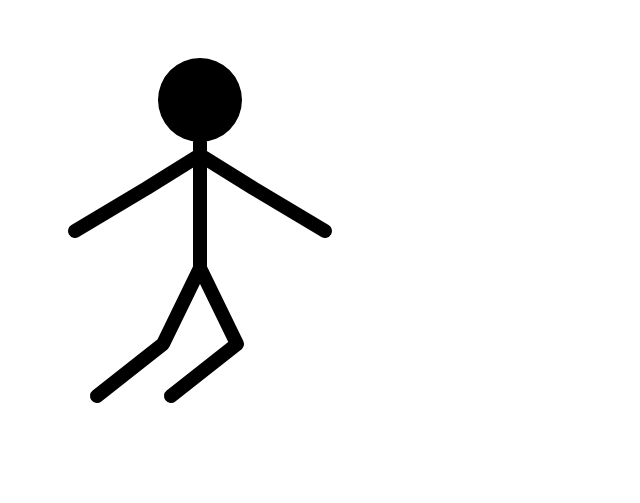
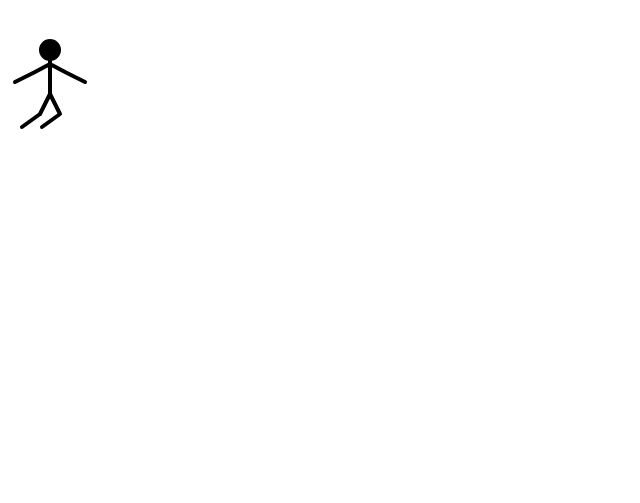
Before and after one commit to ifad6/canvas__people, a plain HTML site: page index.html in a window 1280 px wide. Shown: the whole page, without its empty margins (0-640 px from the left). Drawn offline with Linux system fonts and the light colour scheme.

Commit message:
Перенес на People создание объекта и первичные рассчеты

```diff
--- a/Canvas.js
+++ b/Canvas.js
@@ -20,6 +20,11 @@ function Canvas()
 		element.height = self.height = y || document.body.clientHeight;
 		return self;
 	},
+	this.setPosition = function(x, y) {
+		self.x = element.style.left = x + 'px';
+		self.y = element.style.top = y + 'px';
+		return self;
+	},
 	this.getContext = function () {
 		return element.getContext('2d');
 	},
--- a/People.js
+++ b/People.js
@@ -19,20 +19,37 @@ function People(id)
 
 	this.id = id;
 
+
 	var Canvas = new window.Canvas();
-	Canvas.create('body', id).setSize(500, 500).setFrameRate(30);
+	Canvas.create('body', id).setFrameRate(40);
 
 	var C = Canvas.getContext();
 
-	this.partSize = 0;
-	this.setPartSize = function(size) {
-		self.partSize = size || Math.round(Canvas.height / 12);
+
+	this.setHeight = function(height) {
+		self.height = height;
+		self.setPartSize().setLineWidth();
+		Canvas.setSize(height * 2, height * 2);
+		self.Head.setPosition();
+		console.log('Height:', height, 'partSize:', self.partSize, 'lineWidth:', self.lineWidth);
+		return self;
 	}
 
-	this.lineWidth = 0;
-	this.setLineWidth = function(width) {
-		C.lineWidth = self.lineWidth = width || Math.round(self.partSize / 3);
-		C.lineCap = 'round';
+	this.setPartSize = function(partSize) {
+		self.partSize = partSize || Math.floor(self.height / 9);
+		return self;
+	}
+
+	this.setLineWidth = function(lineWidth) {
+		self.lineWidth = lineWidth || Math.ceil(self.partSize / 3);
+		return self;
+	},
+
+	this.setPosition = function(x, y) {
+		self.x = x - Math.round(Canvas.width / 2);
+		self.y = y - Math.round(Canvas.height / 2);
+		Canvas.setPosition(self.x, self.y);
+		return self;
 	},
 
 
@@ -40,7 +57,7 @@ function People(id)
 		x: 0, y: 0, radius: 0,
 		setPosition: function(x, y, radius) {
 			this.x = x || this.x || Math.round(Canvas.width / 2);
-			this.y = y || this.y || Canvas.height - self.partSize * 10;
+			this.y = y || this.y || Math.round(Canvas.height / 2);
 			this.radius = radius || this.radius || self.partSize;
 			console.log('Head', this);
 			return this;
@@ -205,12 +222,6 @@ function People(id)
 		self.LeftPreLeg.calc();
 		self.RightPreLeg.calc();
 	}
-	this.resize = function() {
-		//Canvas.setSize();
-		self.setPartSize();
-		self.setLineWidth();
-		self.Head.setPosition();
-	},
 
 
 	this.drawLine = function (x1, y1, x2, y2)
@@ -220,6 +231,8 @@ function People(id)
 	},
 	this.draw = function() {
 		C.clearRect(0, 0, Canvas.width, Canvas.height);
+		C.lineWidth = self.lineWidth;
+		C.lineCap = 'round';
 		self.Head.draw();
 		C.beginPath();
 		self.Body.draw();
--- a/index.css
+++ b/index.css
@@ -1,3 +1,4 @@
 * { padding: 0; margin: 0; box-sizing: content-box; }
 html, body { width: 100%; height: 100%; overflow: hidden; }
 body { position: relative; font-family: 'Open Sans', sans-serif; font-size: 15px; }
+canvas { position: absolute; }
--- a/index.js
+++ b/index.js
@@ -1,11 +1,11 @@
 
 var player = new People('ifad6');
-player.Head.setPosition(200, 100);
+player.setHeight(100).setPosition(50, 50);
 
 
 window.addEventListener('resize', function() {
 	//Canvas.setSize();
-	player.resize();
+	//player.resize();
 });
 window.dispatchEvent(new Event('resize'));
 
```
